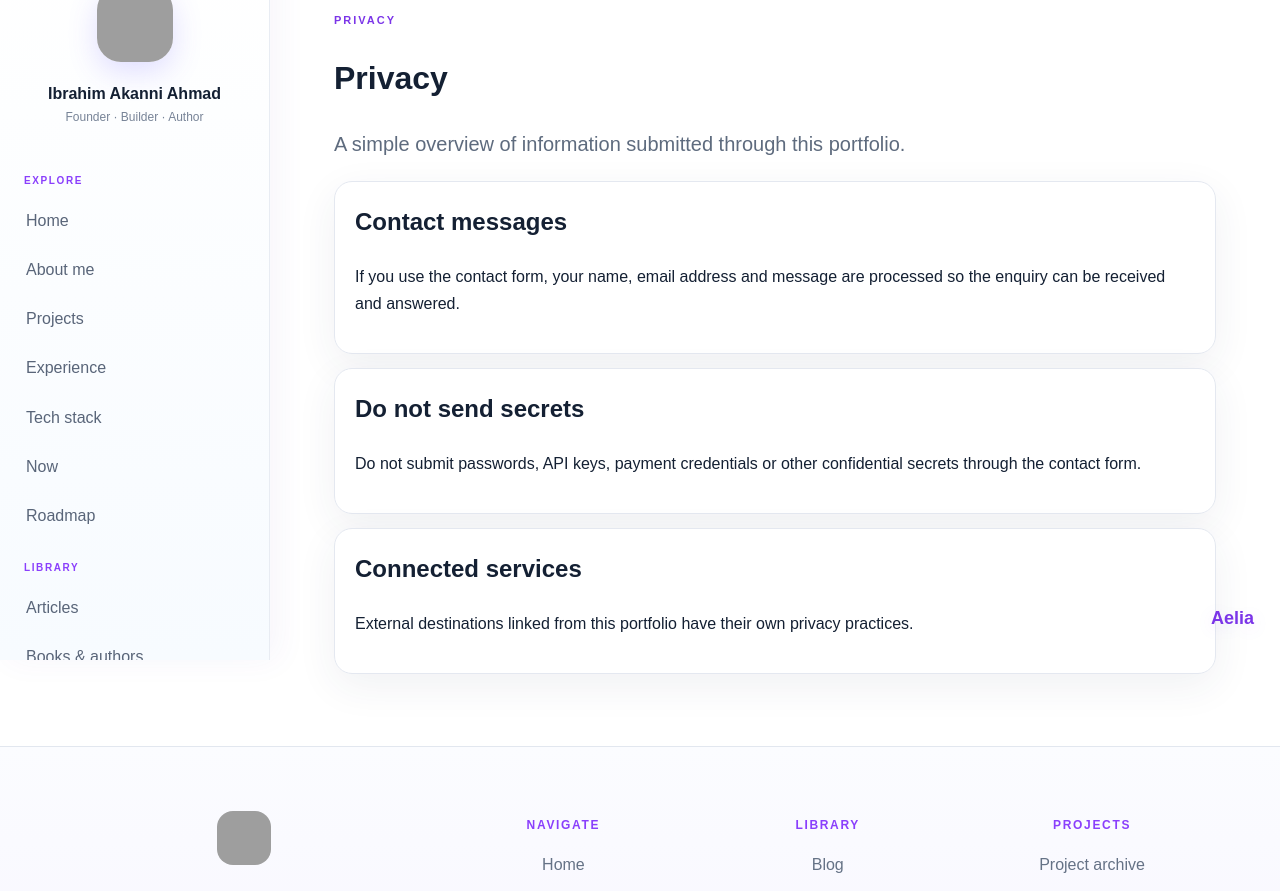
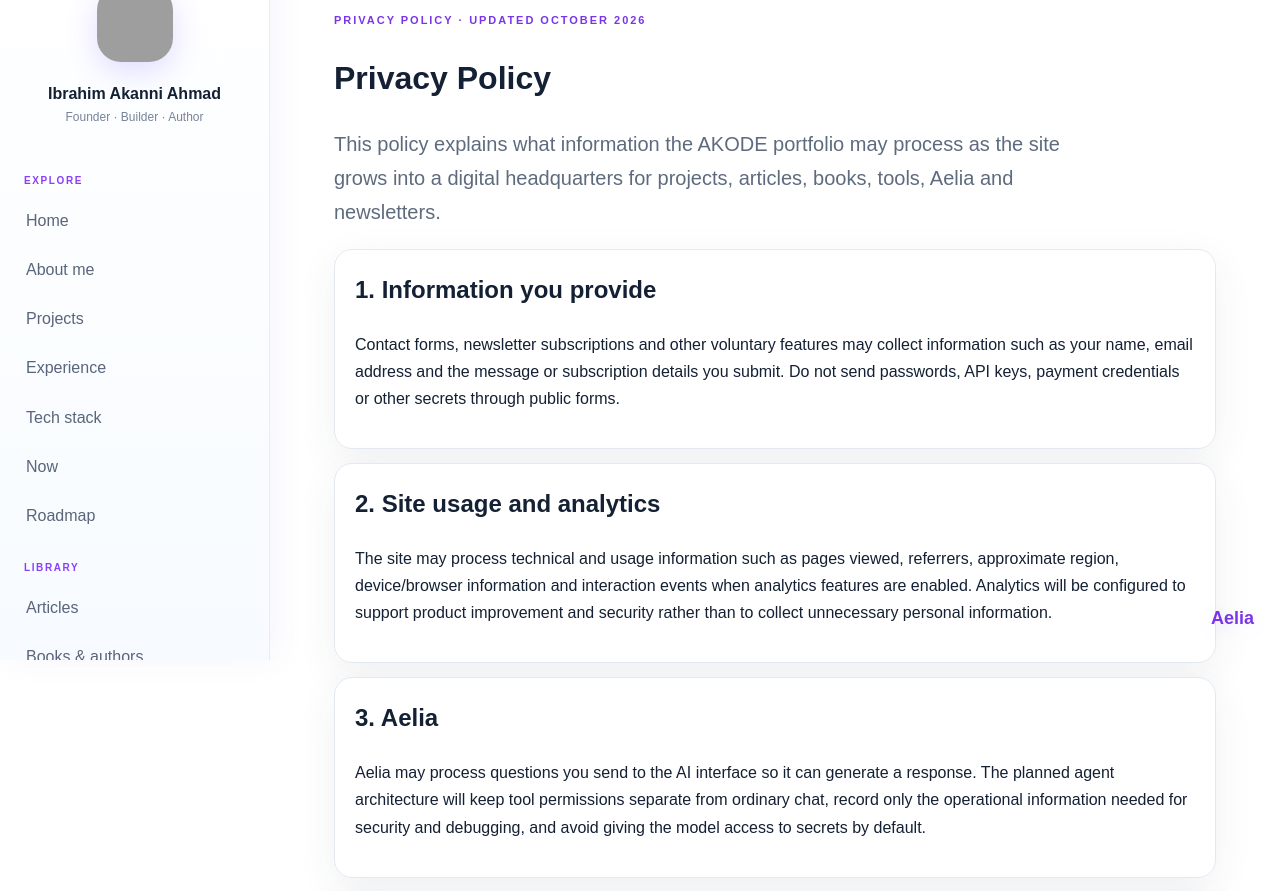
Before and after one commit to Stevebook001/Akode, a Next.js app: page /privacy in a window 1280 px wide. Shown: the part 140-1031 px from the top of the page. Built offline with nearby package versions, Linux system fonts and the light colour scheme; grey boxes are pictures that could not be loaded.

Commit message:
Expand privacy policy for analytics ads newsletter and Aelia

```diff
--- a/app/privacy/page.tsx
+++ b/app/privacy/page.tsx
@@ -1 +1,24 @@
-export const metadata={title:"Privacy | Ibrahim Akanni Ahmad"}; export default function Privacy(){return <main className="page"><p className="eyebrow">PRIVACY</p><h1>Privacy</h1><p className="lead">A simple overview of information submitted through this portfolio.</p><section className="policy-list"><div className="card"><h2>Contact messages</h2><p>If you use the contact form, your name, email address and message are processed so the enquiry can be received and answered.</p></div><div className="card"><h2>Do not send secrets</h2><p>Do not submit passwords, API keys, payment credentials or other confidential secrets through the contact form.</p></div><div className="card"><h2>Connected services</h2><p>External destinations linked from this portfolio have their own privacy practices.</p></div></section></main>}
+export const metadata={title:"Privacy Policy | Ibrahim Akanni Ahmad",description:"How the AKODE portfolio handles contact, analytics, newsletter, advertising, AI and related data."};
+
+export default function Privacy(){
+  return <main className="page">
+    <p className="eyebrow">PRIVACY POLICY · UPDATED OCTOBER 2026</p>
+    <h1>Privacy Policy</h1>
+    <p className="lead">This policy explains what information the AKODE portfolio may process as the site grows into a digital headquarters for projects, articles, books, tools, Aelia and newsletters.</p>
+    <section className="policy-list">
+      <div className="card"><h2>1. Information you provide</h2><p>Contact forms, newsletter subscriptions and other voluntary features may collect information such as your name, email address and the message or subscription details you submit. Do not send passwords, API keys, payment credentials or other secrets through public forms.</p></div>
+      <div className="card"><h2>2. Site usage and analytics</h2><p>The site may process technical and usage information such as pages viewed, referrers, approximate region, device/browser information and interaction events when analytics features are enabled. Analytics will be configured to support product improvement and security rather than to collect unnecessary personal information.</p></div>
+      <div className="card"><h2>3. Aelia</h2><p>Aelia may process questions you send to the AI interface so it can generate a response. The planned agent architecture will keep tool permissions separate from ordinary chat, record only the operational information needed for security and debugging, and avoid giving the model access to secrets by default.</p></div>
+      <div className="card"><h2>4. Advertising</h2><p>The portfolio may display third-party advertising after the site is approved and configured with an advertising provider. Advertising providers can use cookies or similar technologies according to their own policies and applicable consent requirements. Advertising is not guaranteed to be active on every visit.</p></div>
+      <div className="card"><h2>5. Cookies and similar technologies</h2><p>Necessary technologies may support security, navigation and core functionality. Analytics, advertising and other optional technologies will be treated according to the site's cookie controls and applicable law. See the Cookies Policy for more detail.</p></div>
+      <div className="card"><h2>6. External links</h2><p>AKODE links to external websites, publishers, book platforms, social networks, project sites and other services. Once you leave AKODE, the destination's own privacy policy and terms apply.</p></div>
+      <div className="card"><h2>7. Email and newsletter</h2><p>Newsletter and transactional email features may use an email delivery provider. Subscription records are used to deliver the service requested and to manage unsubscribes. Application email addresses will be separated from the founder's private mailbox where possible.</p></div>
+      <div className="card"><h2>8. Security</h2><p>Reasonable technical and organizational safeguards will be used, including server-side secrets, access controls, validation and logging. No internet service can promise absolute security.</p></div>
+      <div className="card"><h2>9. Retention</h2><p>Information is retained only for as long as it is needed for the relevant purpose, legal obligations, security, dispute handling or service operation. Retention periods may differ by feature.</p></div>
+      <div className="card"><h2>10. Your choices</h2><p>Where applicable, you may unsubscribe from newsletters, adjust optional cookie preferences, or contact the site about information associated with your interaction. Requests may require enough information to verify the request without asking for unnecessary personal data.</p></div>
+      <div className="card"><h2>11. Children</h2><p>The portfolio is not designed to knowingly collect unnecessary personal information from children. If you believe a child has submitted personal information that should not have been collected, contact the site so the situation can be reviewed.</p></div>
+      <div className="card"><h2>12. Policy changes</h2><p>This policy may be updated as AKODE adds analytics, advertising, newsletter, database, AI-agent and other features. The updated date at the top indicates the current published version.</p></div>
+    </section>
+    <section className="feature"><h2>Privacy contact</h2><p>For privacy questions, use the contact page or the published support address. Please do not email passwords, API keys or payment information.</p><a className="button" href="/contact">Contact AKODE →</a></section>
+  </main>;
+}
```
